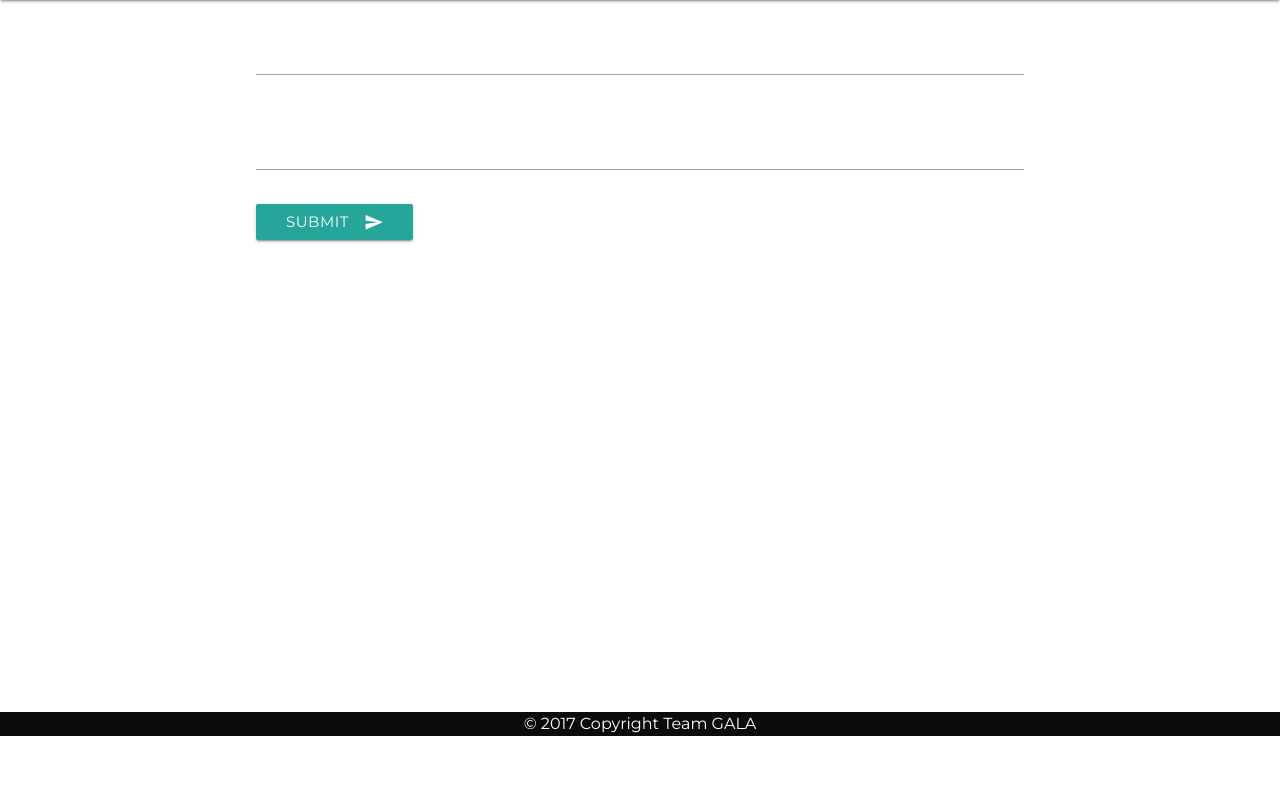
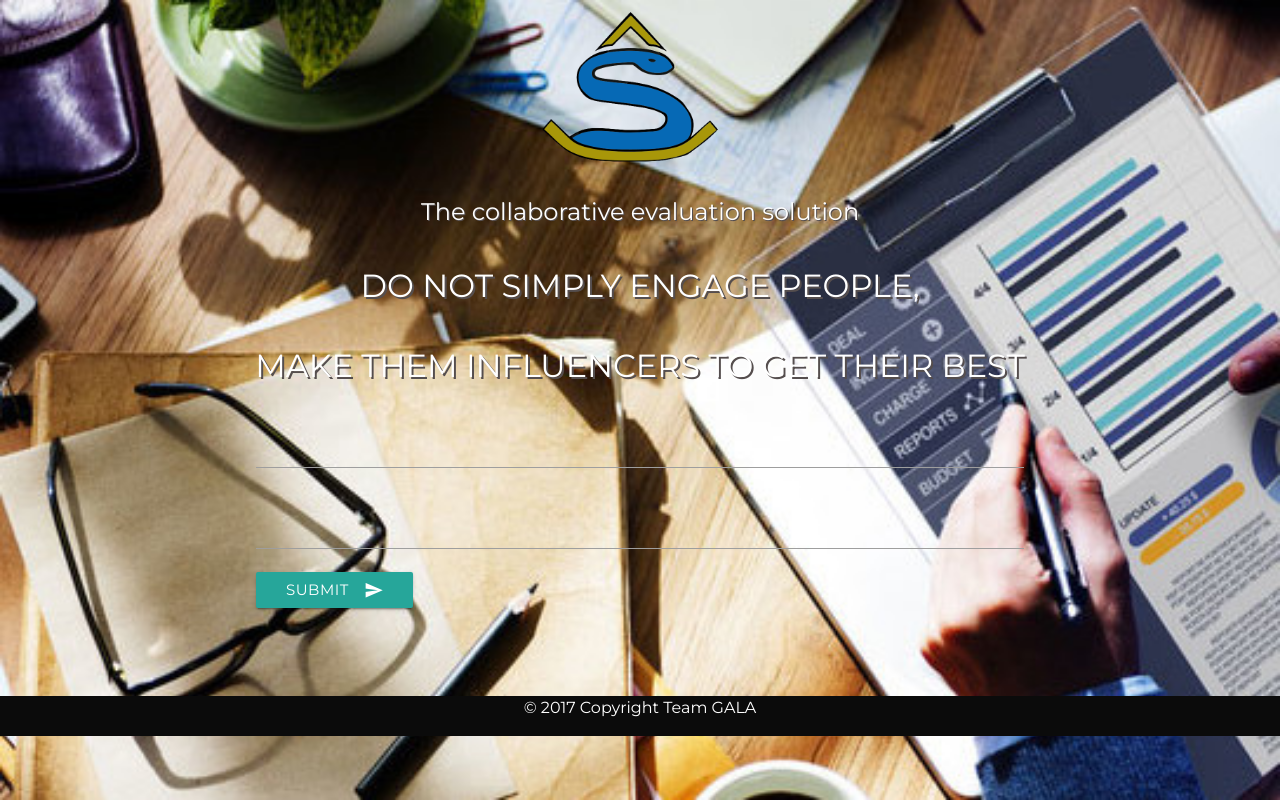
Before and after one commit to Faventyne/teamgala2, a PHP site: template templates/login.html.twig in a window 1280 px wide. Shown: the part 64-864 px from the top of the page. Before the commit the page ends 800 px from the top, so only its background shows below. Run offline with PHP 8.4, Linux system fonts and the light colour scheme; the template is opened without the code that fills it, so the values that code supplies are empty; some libraries are stand-ins or nearby versions.

Commit message:
update front

```diff
--- a/templates/homepage_desktop.html.twig
+++ b/templates/homepage_desktop.html.twig
@@ -25,6 +25,5 @@
                 </div>
         <div>
         </div>
-
     </main>
 {% endblock %}
--- a/templates/login.html.twig
+++ b/templates/login.html.twig
@@ -9,6 +9,25 @@ Login
 {% endblock %}
 
 {% block content %}
+
+      <main id="mainHomepage">
+        <div class="container">
+          <div class="col s12" id="hometext">
+            <div id="section">
+              <!--<span class="flow-text"> <h1>Serpico</h1></span>-->
+              <img src="{{ asset('lib/img/logo.png')}}" width="20%">
+              <p>The collaborative evaluation solution</p>
+            </div>
+          </div>
+        </div>
+        <div class="col s12" id="donot">
+          <p>DO NOT SIMPLY ENGAGE PEOPLE,<p>
+          <p>MAKE THEM INFLUENCERS TO GET THEIR BEST</p>
+        </div>
+        <div>
+        </div>
+
+
 
   <form id="formLogin" action="{{ path('admin_login_check') }}" method="post" class="col s10">
       {{ error }}
@@ -26,5 +45,6 @@ Login
       <i class="material-icons right">send</i>
     </button>
   </form>
+  </main>
 
 {% endblock %}
--- a/web/css/style.css
+++ b/web/css/style.css
@@ -236,7 +236,7 @@ margin-right: 25vw;
 #formLogin{
   margin-left: 15%;
   margin-top: 15%;
-  font-size: 3vw;
+  font-size: 2vw;
   width: 60%;
   margin: auto;
 }
@@ -487,7 +487,7 @@ h2.header{
   left: 0;
   bottom: 0;
   width: 100%;
-  height: 3vh;
+  height: 5vh;
   font-size: 2vh;
   }
   #logoMain{
@@ -625,25 +625,35 @@ h2.header{
   }
 
   /***HOMEPAGE***/
+  #mainHomepage{
+    background-image: url("../lib/img/market.jpg");
+    background-repeat: no-repeat ;
+    background-size: cover;
+  }
 
   #mainHomepage #section{
     margin-left: auto;
     text-align: center;
+    color: white;
+    text-shadow: 1px 1px #554e4e;
+  }
+  }
+
+  #mainHomepage img{
+    margin-bottom: -6vh;
   }
 
   #mainHomepage #section p{
     font-size: 3vh;
+    margin-top: 7vh;
   }
   #mainHomepage #donot{
     margin-left: auto;
     text-align: center;
-    font-size: 5vh;
+    font-size: 4vh;
     color : white;
-    background-image: url("../lib/img/tea.jpg");
-    background-repeat: no-repeat ;
-    background-size: cover;
     display: block;
-    text-shadow: 2px 2px #554e4e;;
+    text-shadow: 2px 2px #554e4e;
   }
 
   #homelist{
```
